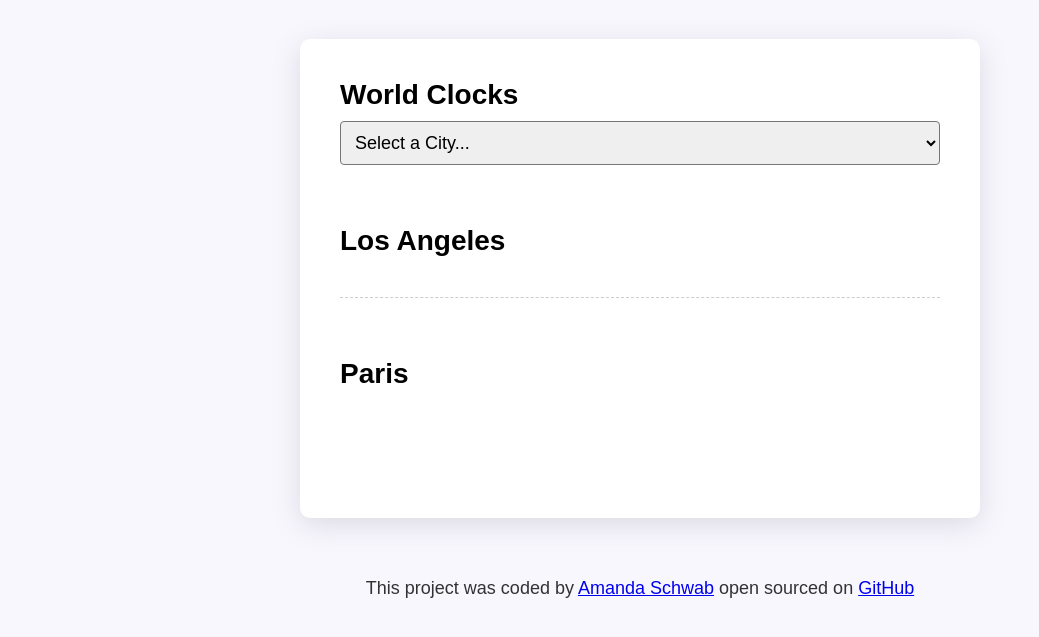
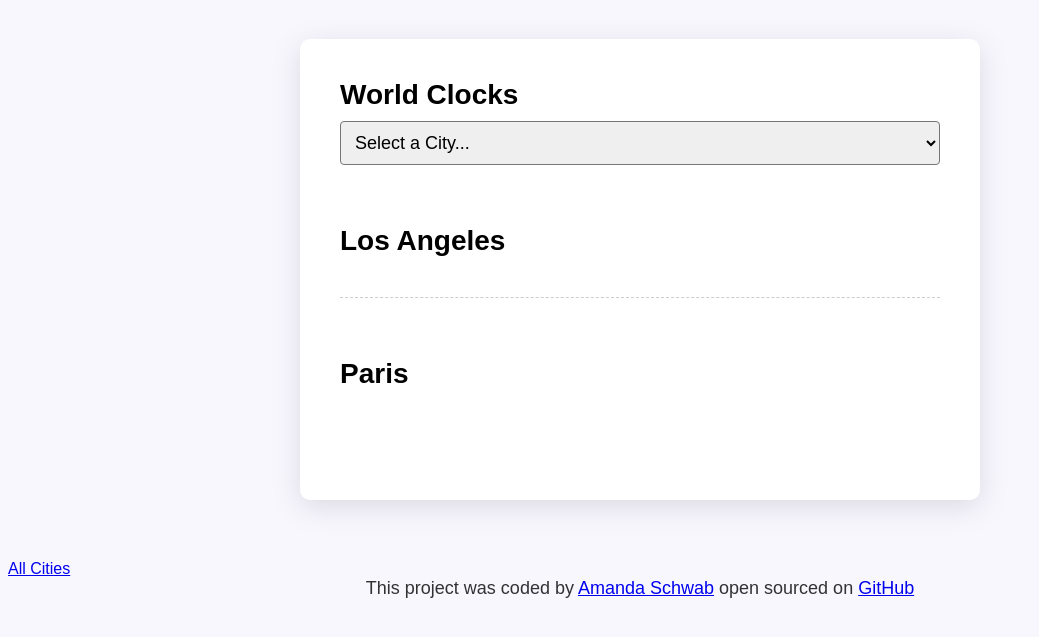
Before and after one commit to aaschwab/clockapp, a plain HTML site: page index.html in a window 1280 px wide. Shown: the part 79-716 px from the top of the page, without its empty margins (0-1039 px from the left). Drawn offline with nearby package versions, Linux system fonts and the light colour scheme; a script that the page names is missing.

Commit message:
added all cities link

```diff
--- a/index.html
+++ b/index.html
@@ -42,10 +42,9 @@
           </div>
         </div>
       </div>
-
-      <br />
     </div>
   </body>
+  <a href="/">All Cities</a>
   <footer>
     This project was coded by
     <a href="https://github.com/aaschwab">Amanda Schwab</a> open sourced on
```
